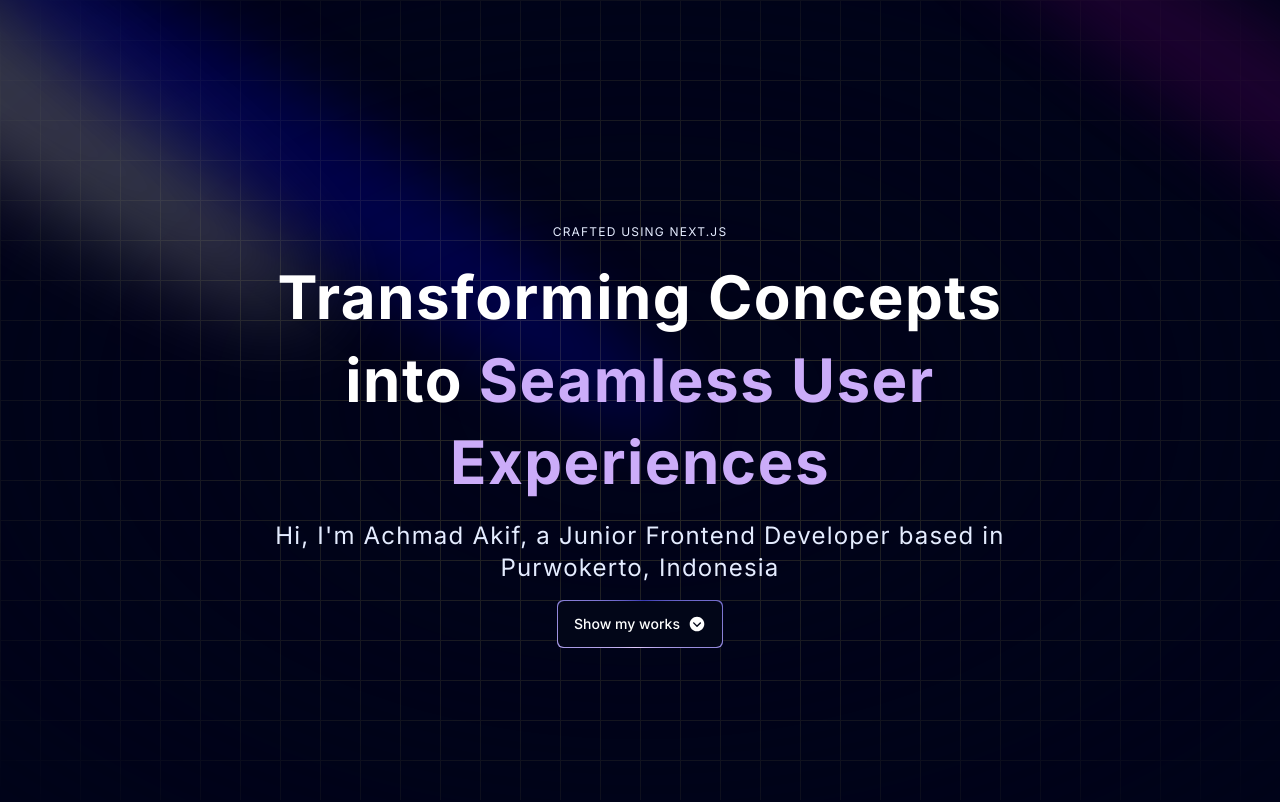
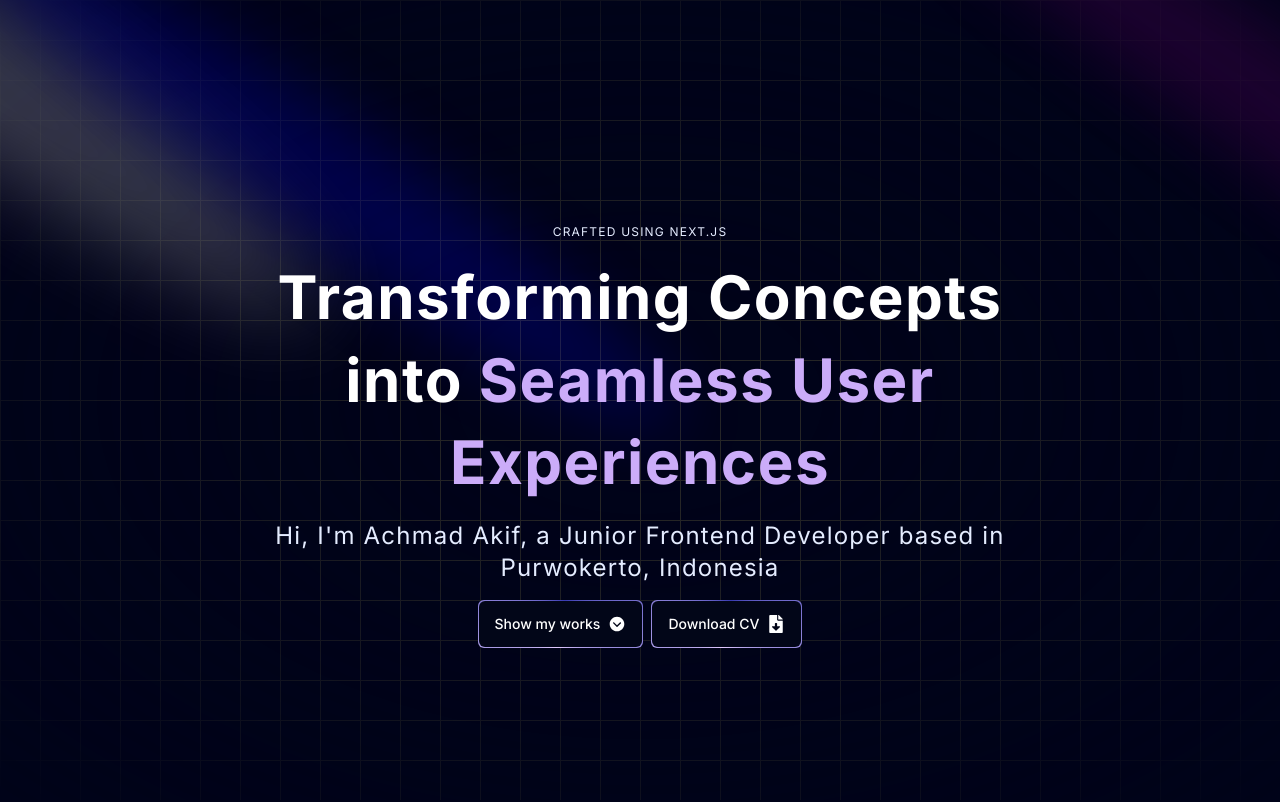
Before and after one commit to AchmadAkif/achmadakif-web, a Next.js app: page / in a window 1280 px wide. Shown: the top 802 px of the page. Built offline with nearby package versions, Linux system fonts and the light colour scheme.

Commit message:
feat: add download button for CV in Hero section

```diff
--- a/src/components/organisms/HeroSection/Hero.component.tsx
+++ b/src/components/organisms/HeroSection/Hero.component.tsx
@@ -1,5 +1,6 @@
 import React from 'react';
 import { IoIosArrowDropdownCircle } from 'react-icons/io';
+import { FaFileDownload } from 'react-icons/fa';
 
 import {
   Spotlight,
@@ -44,6 +45,13 @@ const Hero = () => {
                 iconPosition="end"
               />
             </a>
+            <a download href="/cv_achmad-akif-bachtiar.pdf">
+              <Button
+                title="Download CV"
+                icon={<FaFileDownload className="text-lg" />}
+                iconPosition="end"
+              />
+            </a>
           </div>
         </div>
       </div>
```
Also changed, not shown: 1 other file (tests, documents, lock files or other folders).
